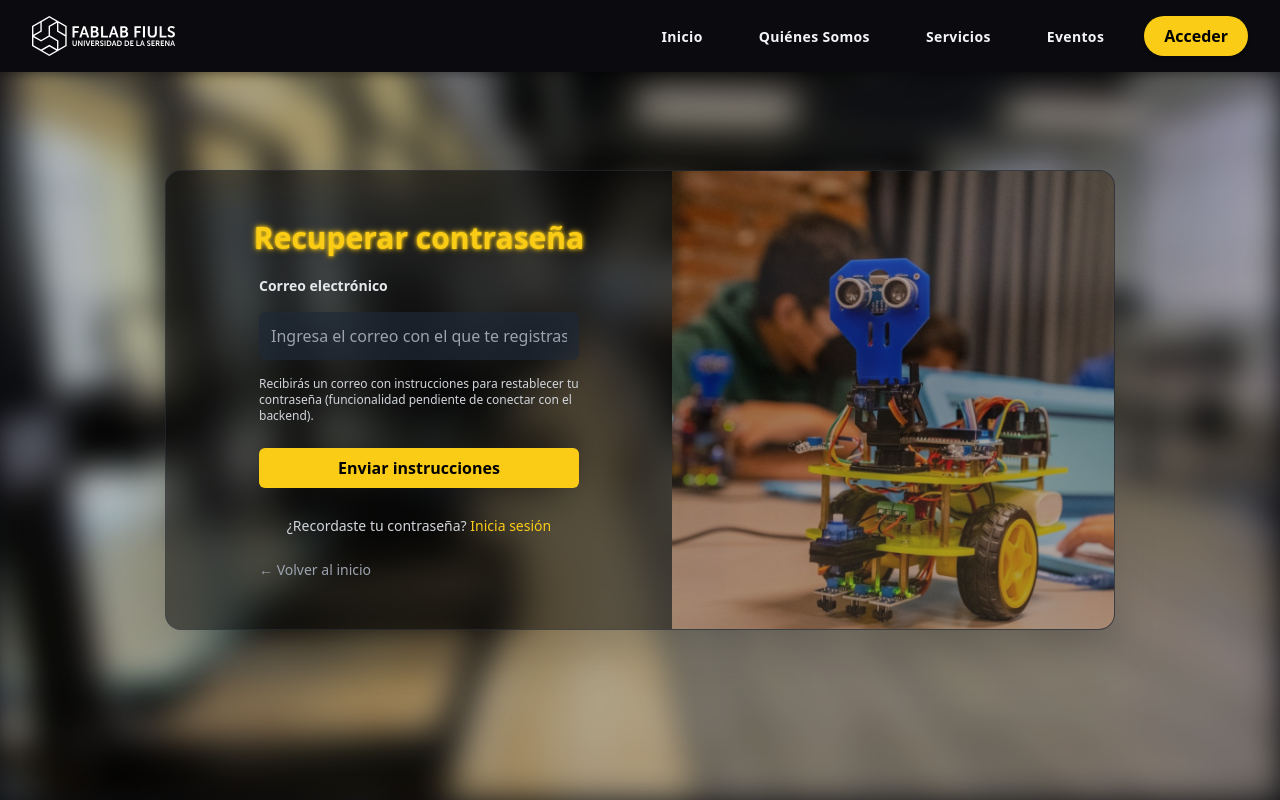
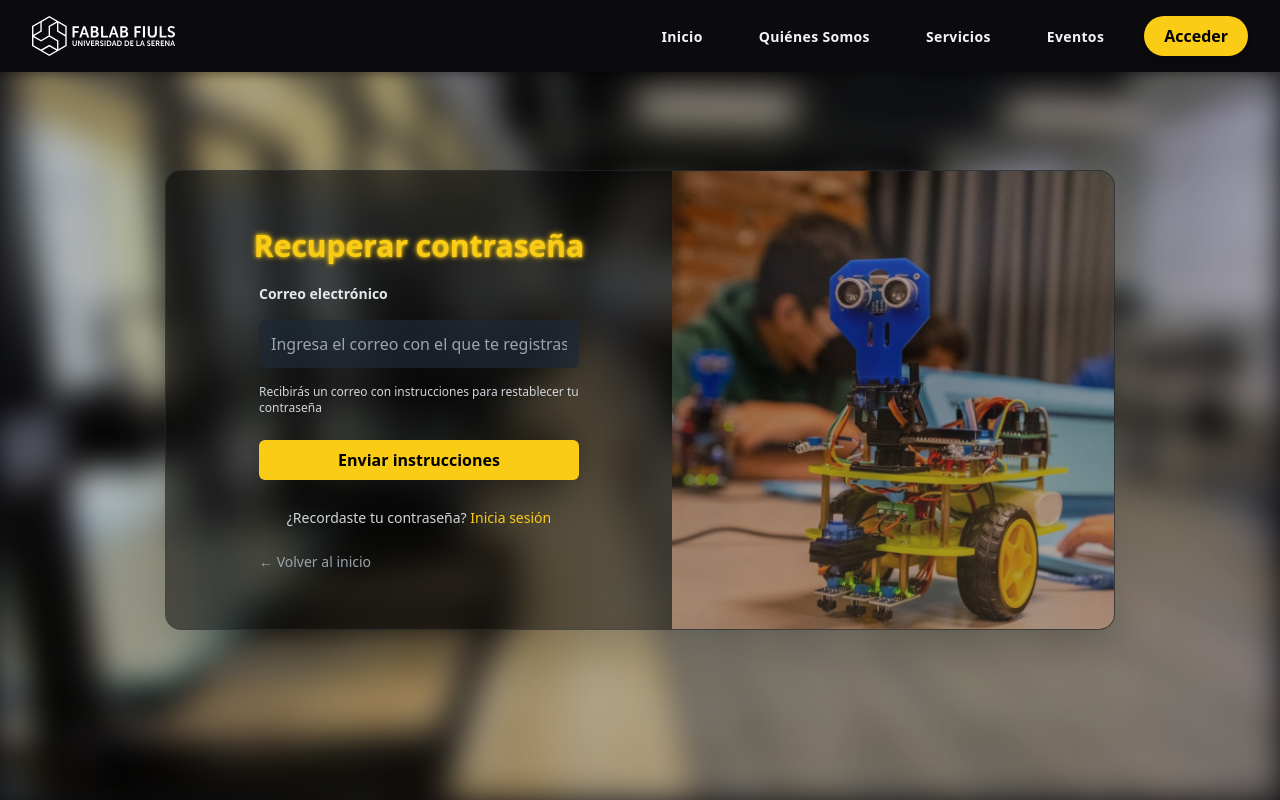
Before and after one commit to Prado-exe/Aplicaciones-a-iternet-Proyecto, a React (Vite) app in the folder FablabFrontEnd/: page /auth in a window 1280 px wide. Both pictures are taken after a click on the button "¿Olvidaste tu contraseña?". Built offline with nearby package versions, Linux system fonts and the light colour scheme.

Commit message:
Cambie un texto que me falto xd

```diff
--- a/FablabFrontEnd/src/componentes/AuthPage.jsx
+++ b/FablabFrontEnd/src/componentes/AuthPage.jsx
@@ -209,7 +209,7 @@ export default function AuthPage() {
 
             <p className="text-xs text-gray-300">
               Recibirás un correo con instrucciones para restablecer tu
-              contraseña (funcionalidad pendiente de conectar con el backend).
+              contraseña
             </p>
 
             <button
```
